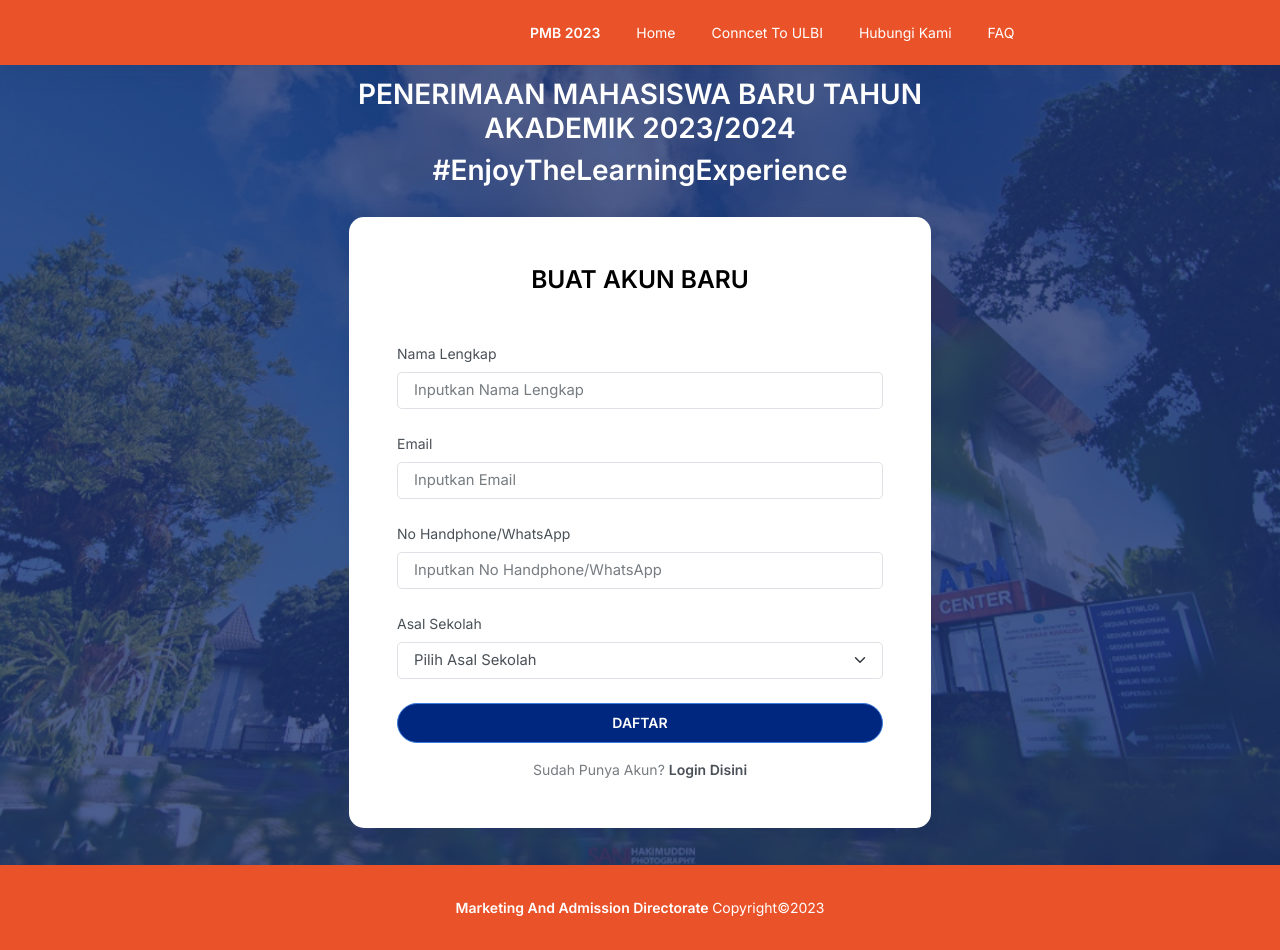
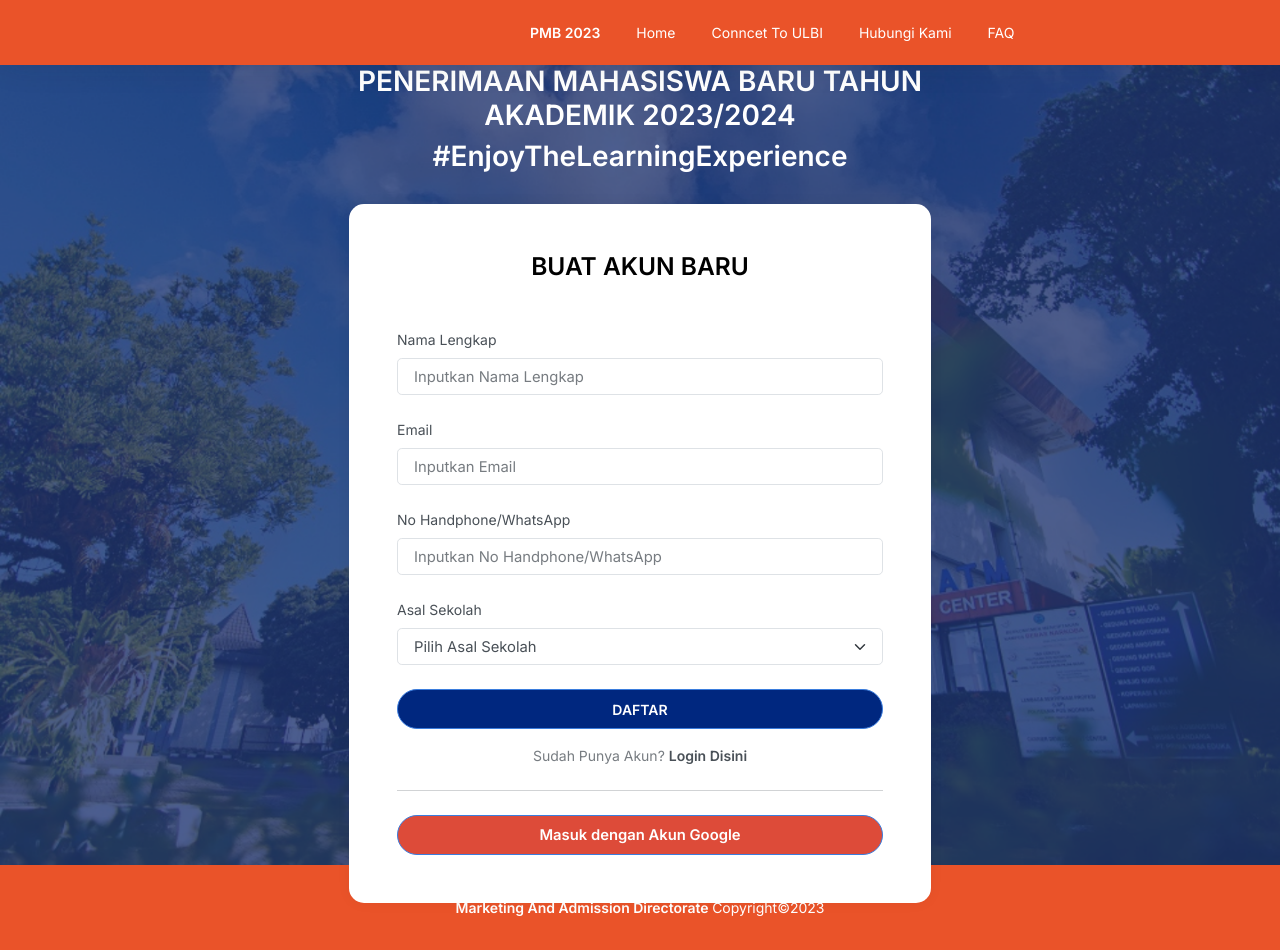
Before and after one commit to PMBULBI/signup, a website: page index.html in a window 1280 px wide. Drawn offline with Linux system fonts and the light colour scheme.

Commit message:
feature(formregis) : masuk dengan akun google

```diff
--- a/index.html
+++ b/index.html
@@ -98,6 +98,11 @@
 						</div>
 
 						<p class="text-center text-muted mt-3 mb-0">Sudah Punya Akun? <a href="pmb.ulbi.ac.id" class="fw-bold text-body">Login Disini</a></p>
+
+						<hr class="my-4">
+
+						<button class="btn btn-lg btn-block btn-primary" style="width: 100%; height: 40px; border-radius: 25px; background-color: #dd4b39;" type="submit"><b>Masuk dengan Akun Google</b></button>
+
 					</form>
 					</div>
 				</div>
```
